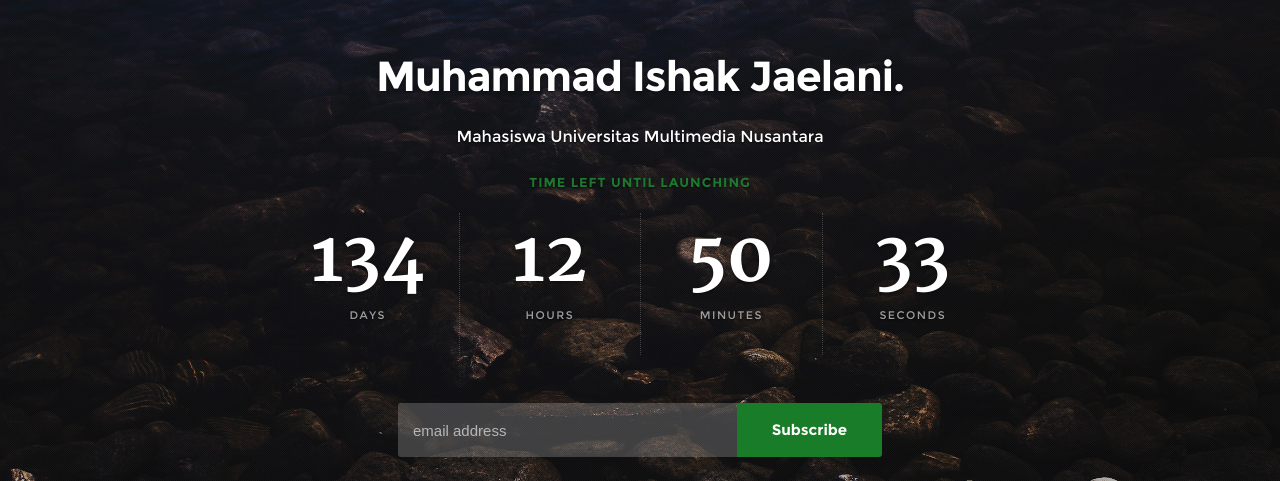
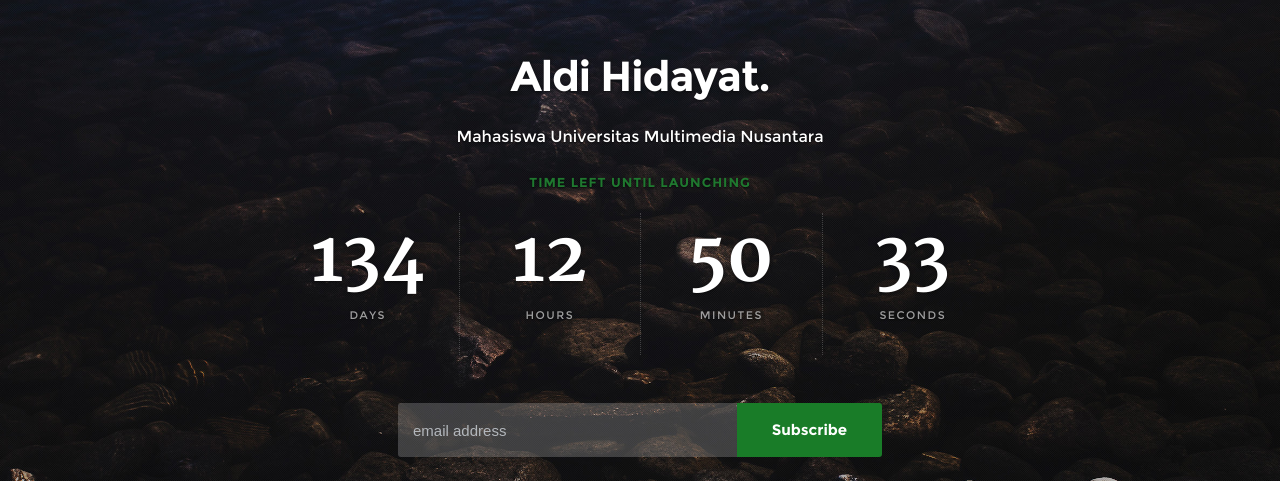
Before and after one commit to Ishak752/webhost2, a plain HTML site: page index.html in a window 1280 px wide. Shown: the part 134-615 px from the top of the page. Drawn offline with nearby package versions, Linux system fonts and the light colour scheme; some packages are replaced by stand-ins of ours.

Commit message:
Mengubah nama index.html

```diff
--- a/index.html
+++ b/index.html
@@ -74,7 +74,7 @@
 
       <div id="main" class="row">
         <div class="twelve columns">
-          <h1>Muhammad Ishak Jaelani.</h1>
+          <h1>Aldi Hidayat.</h1>
 
           <p>Mahasiswa Universitas Multimedia Nusantara</p>
 
```
